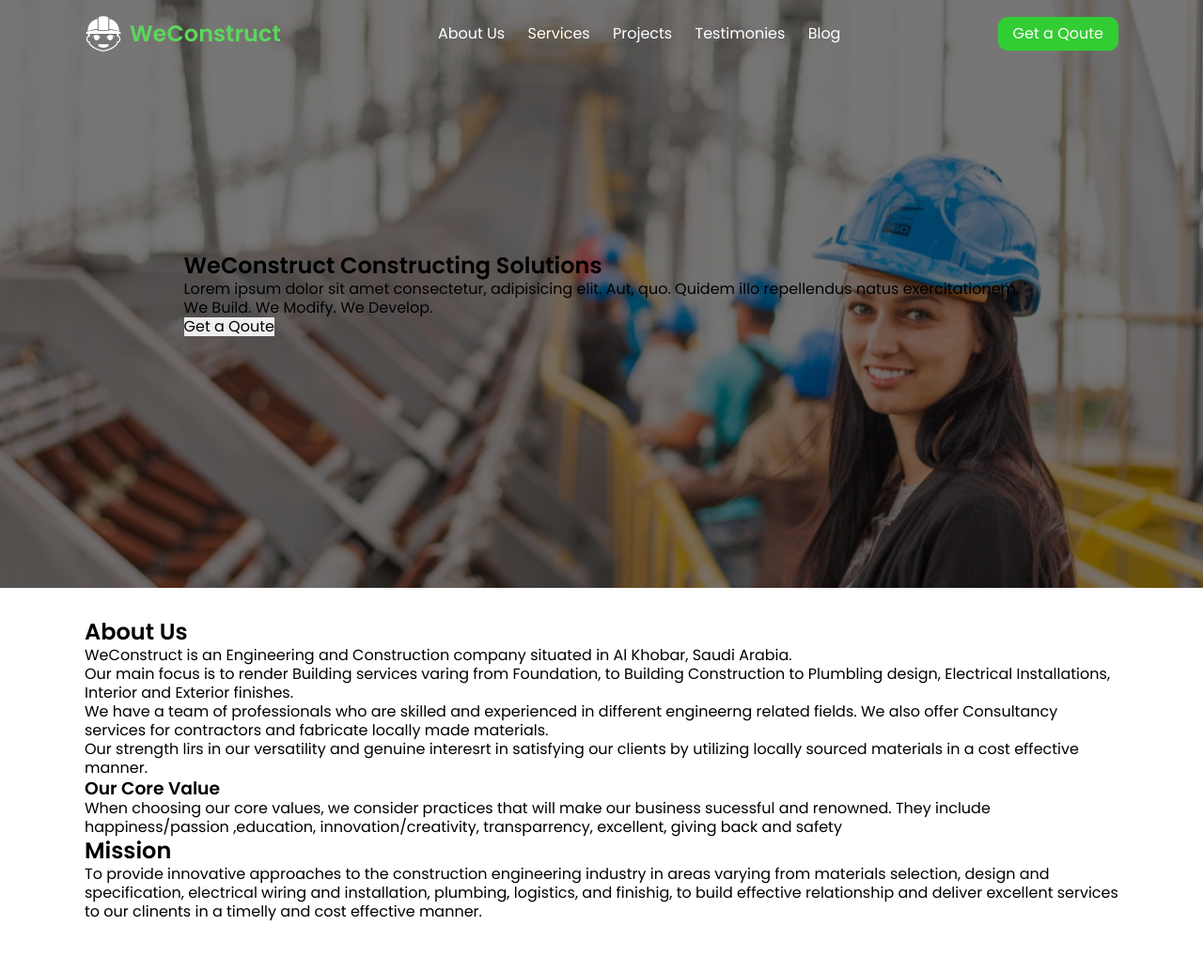
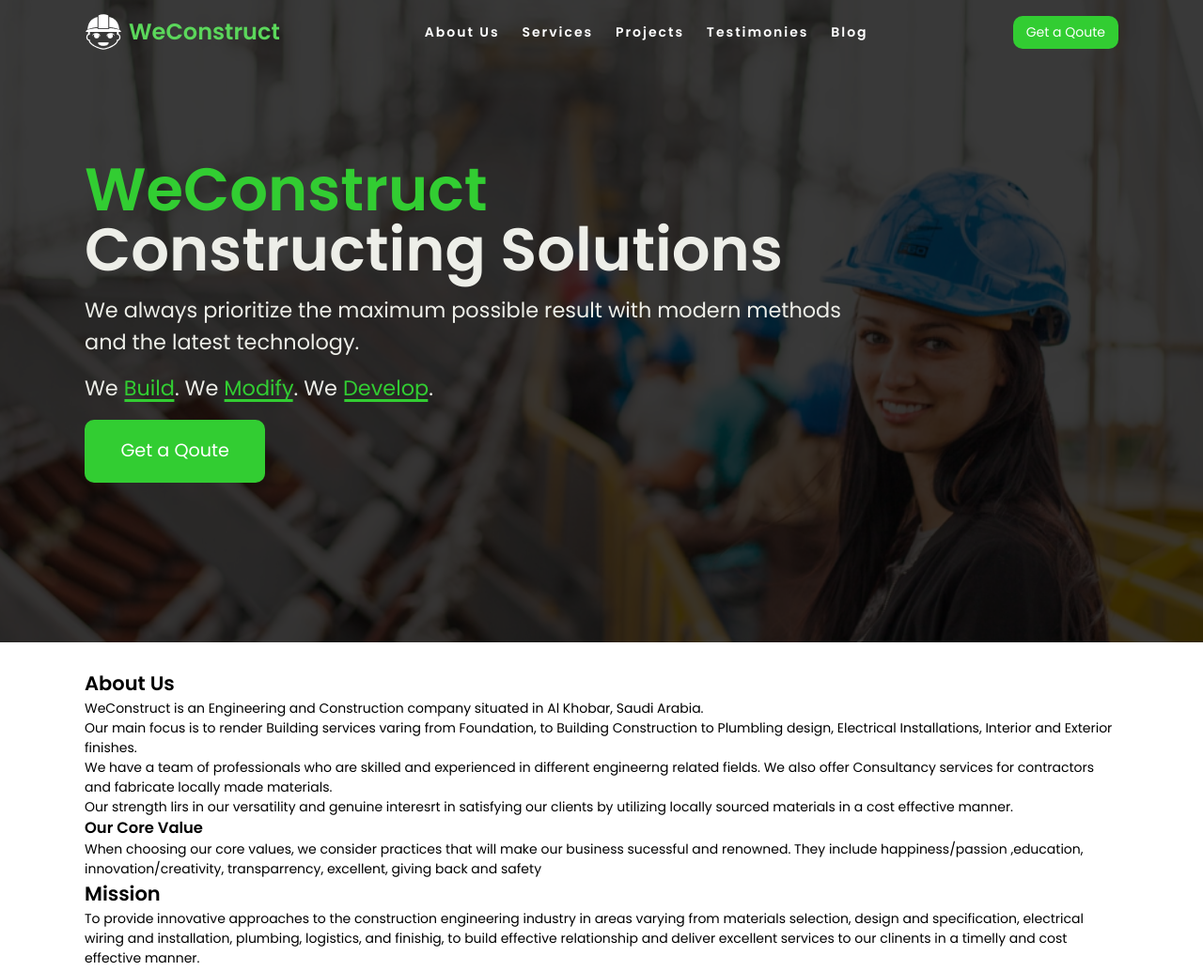
Before and after one commit to Jeth0214/Construction-landing-Page, a website: page index.html in a window 1280 px wide. Shown: the top 1034 px of the page at 94% size. Drawn offline with Linux system fonts and the light colour scheme.

Commit message:
finished styling hero section

```diff
--- a/app/js/script.js
+++ b/app/js/script.js
@@ -19,9 +19,7 @@ window.addEventListener("resize", () => {
 document.documentElement.style.setProperty("--scroll-padding", (header.offsetHeight - 1) + "px");
 
 // add an event listener for scroll
-//window.addEventListener("scroll", navHighlighter, console.log("scroll"));
 window.onscroll = function () {
-    console.log(window.pageYOffset)
     if (window.pageYOffset > 80 || navbar.classList.contains("nav--open-menu")) {
         header.classList.add("bg-dark", "box-shadow");
         navbar.classList.add("nav__brand--shrink");
--- a/app/scss/abstract/breakpoints.scss
+++ b/app/scss/abstract/breakpoints.scss
@@ -31,7 +31,7 @@ $breakpoints: (
 }
 
 @mixin breakpoints-down($size) {
-    @media(min-width: map-get($breakpoints-down, $size)) {
+    @media(max-width: map-get($breakpoints-down, $size)) {
         @content;
     }
 }
--- a/app/scss/abstract/variables.scss
+++ b/app/scss/abstract/variables.scss
@@ -23,7 +23,7 @@ $colors: (
     ) !default;
 
 /** Font Sizes  */
-$fs-h1: 4.64rem !default;
+$fs-h1: 4rem !default;
 ;
 $fs-h2: 2.5rem !default;
 ;
@@ -39,7 +39,7 @@ $fs-base: 1rem !default;
 /** Line height  */
 $lh-base: 1.5 !default;
 ;
-$lh-sm: 1.25 !default;
+$lh-small: 1.25 !default;
 ;
 $lh-large: 2 !default;
 ;
--- a/app/scss/base/_index.scss
+++ b/app/scss/base/_index.scss
@@ -2,3 +2,4 @@
 @forward 'screen-reader';
 @forward 'colors';
 @forward 'global';
+@forward 'typography';
--- a/app/scss/base/reset.scss
+++ b/app/scss/base/reset.scss
@@ -21,8 +21,8 @@ html {
 body {
     font-family: $ff-sans-serif;
     min-height: 100vh;
-    font-size: 16px;
-    line-height: $lh-sm;
+    font-size: 14px;
+    line-height: $lh-base;
 }
 
 
--- /dev/null
+++ b/app/scss/base/typography.scss
@@ -0,0 +1,46 @@
+@use 'abstract' as *;
+
+$text-header-sizes: (
+    "h1": $fs-h1,
+    "h2": $fs-h2,
+    "h3": $fs-h3,
+    "h4": $fs-h4,
+    "h5": $fs-h5,
+);
+
+
+@each $key,
+$value in $text-header-sizes {
+    @if($key =="h1") {
+        .h1 {
+            font-size: clamp(3rem, 5vw + 1rem, $value);
+            line-height: 1;
+        }
+    }
+
+    @else {
+        .#{$key} {
+            font-size: $value;
+
+            @include breakpoints-down("small") {
+                font-size: $value - rem(2);
+            }
+        }
+    }
+}
+
+.header-underline {
+    position: relative;
+
+    &::before {
+        content: "";
+        position: absolute;
+        display: inline-block;
+        height: rem(3);
+        background-color: $primary;
+        top: rem(28);
+        width: 98%;
+        left: 50%;
+        transform: translateX(-50%);
+    }
+}
--- a/app/scss/components/navbar.scss
+++ b/app/scss/components/navbar.scss
@@ -81,6 +81,7 @@
         .nav__link {
             position: relative;
             transition: all 0.2s ease-in-out;
+            letter-spacing: 2px;
 
             &:hover {
                 color: $primary;
--- a/app/scss/layout/hero-section.scss
+++ b/app/scss/layout/hero-section.scss
@@ -1,21 +1,29 @@
 @use 'abstract' as *;
 
 .hero {
-    padding: rem(230) 0;
+    padding: rem(130) 0;
     display: flex;
     justify-content: end;
     align-items: center;
-    background: url('../assets/images/about_us/about2.png');
-    background-repeat: no-repeat;
+    background-color: #393939;
+    background-image: url('../assets/images/home/hero.png');
     background-size: cover;
-    background-position: center;
+    background-position: center right 30%;
+    background-blend-mode: multiply;
 
     @include breakpoints-up("md") {
-        padding: rem(268) 0;
-        background-size: cover;
+        // background-color: #777676;
+        padding: rem(170) 0;
         background-position: bottom right 40%;
-        background-color: #777676;
-        background-blend-mode: multiply;
-        background: url('../assets/images/home/hero.png');
+
+    }
+
+    .hero__text {
+        text-align: center;
+
+        @include breakpoints-up("md") {
+            text-align: left;
+            max-width: 75%;
+        }
     }
 }
--- a/app/scss/utilities/utilities.scss
+++ b/app/scss/utilities/utilities.scss
@@ -125,7 +125,11 @@ $utilities: (
             "static": static,
             "absolute": absolute,
             "fixed": fixed,
-            "sticky": sticky))
+            "sticky": sticky)),
+    "line-height": (prefix:"lh",
+        values: ("lh-base": $lh-base,
+            "lh-small": $lh-small,
+            "lh-ba": $lh-large ))
 );
 
 
--- a/index.html
+++ b/index.html
@@ -40,11 +40,11 @@
 
             <!-- Nav Links -->
             <div class="nav__links hide-for-mobile">
-                <a href="#about-us" class="nav__link text-white">About Us</a>
-                <a href="#services" class="nav__link text-white">Services</a>
-                <a href="#projects" class="nav__link text-white">Projects</a>
-                <a href="#testimonies" class="nav__link text-white">Testimonies</a>
-                <a href="#blog" class="nav__link text-white">Blog</a>
+                <a href="#about-us" class="nav__link text-white fw-bold">About Us</a>
+                <a href="#services" class="nav__link text-white fw-bold">Services</a>
+                <a href="#projects" class="nav__link text-white fw-bold">Projects</a>
+                <a href="#testimonies" class="nav__link text-white fw-bold">Testimonies</a>
+                <a href="#blog" class="nav__link text-white fw-bold">Blog</a>
             </div>
 
             <!--  Cta Button-->
@@ -56,16 +56,26 @@
     <main class="main">
         <!--  Sticky scroll to the button  -->
         <button onClick="scrollToTop()" class="fab-button br-full text-primary border-primary position-fixed">
+            <span class="sr-only">Button to scroll to the top</span>
             <i class="fa-solid fa-chevron-up"></i>
         </button>
         <!-- Hero Section -->
         <section class="hero ">
-            <div class="hero__banner container">
-                <h1 class="hero__title">WeConstruct Constructing Solutions</h1>
-                <p>Lorem ipsum dolor sit amet consectetur, adipisicing elit. Aut, quo. Quidem illo repellendus natus
-                    exercitationem.</p>
-                <p class="hero__description">We Build. We Modify. We Develop.</p>
-                <button class="btn--large"> Get a Qoute </button>
+            <div class="container">
+                <div class="hero__text text-light">
+                    <h1 class="hero__title h1"> <span class="text-primary">WeConstruct</span>
+                        Constructing Solutions</h1>
+                    <div class="hero__description h4 mt-2 mb-2">
+                        <p>We always prioritize the maximum possible result with modern methods and the latest
+                            technology.</p>
+                        <p class="mt-2">We <span class="text-primary header-underline fw-700">Build</span>. We <span
+                                class="text-primary header-underline fw-700">Modify</span>. We <span
+                                class="text-primary header-underline fw-700">Develop</span>.</p>
+                    </div>
+                    <a href="#contact-us" class="btn display-i-b lh-base btn-primary h5 text-white pt-2 pb-2 pl-3 pr-3">
+                        Get a Qoute
+                    </a>
+                </div>
             </div>
         </section>
         <!-- End of Hero Section -->
```
Also changed, not shown: dist/script.js, dist/style.css, 2 other files.
